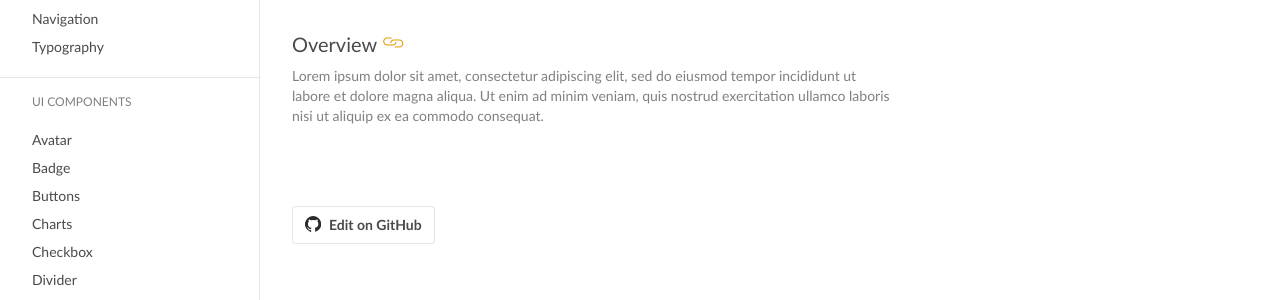
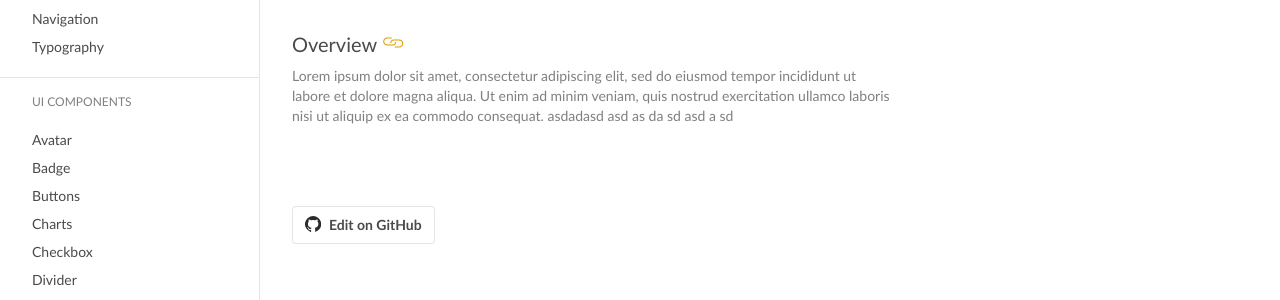
Before and after one commit to COINS-Naz/coins-design-system, a Jekyll site: the page built from _posts/web-components/ui-modules/2021-04-22-timeline.md, in a window 1280 px wide. Shown: the part 243-543 px from the top of the page. Built offline with Jekyll 4.4.1, drawn with Linux system fonts in a browser that asks for light colours; nearby versions of some CDN libraries; some web fonts are replaced.

Commit message:
Update 2021-04-22-timeline.md

```diff
--- a/_posts/web-components/ui-modules/2021-04-22-timeline.md
+++ b/_posts/web-components/ui-modules/2021-04-22-timeline.md
@@ -10,3 +10,11 @@ permalink: /web-components/timeline/
 ## Overview
 
 Lorem ipsum dolor sit amet, consectetur adipiscing elit, sed do eiusmod tempor incididunt ut labore et dolore magna aliqua. Ut enim ad minim veniam, quis nostrud exercitation ullamco laboris nisi ut aliquip ex ea commodo consequat.
+asdadasd
+asd
+as
+da
+sd
+asd
+a
+sd
```
